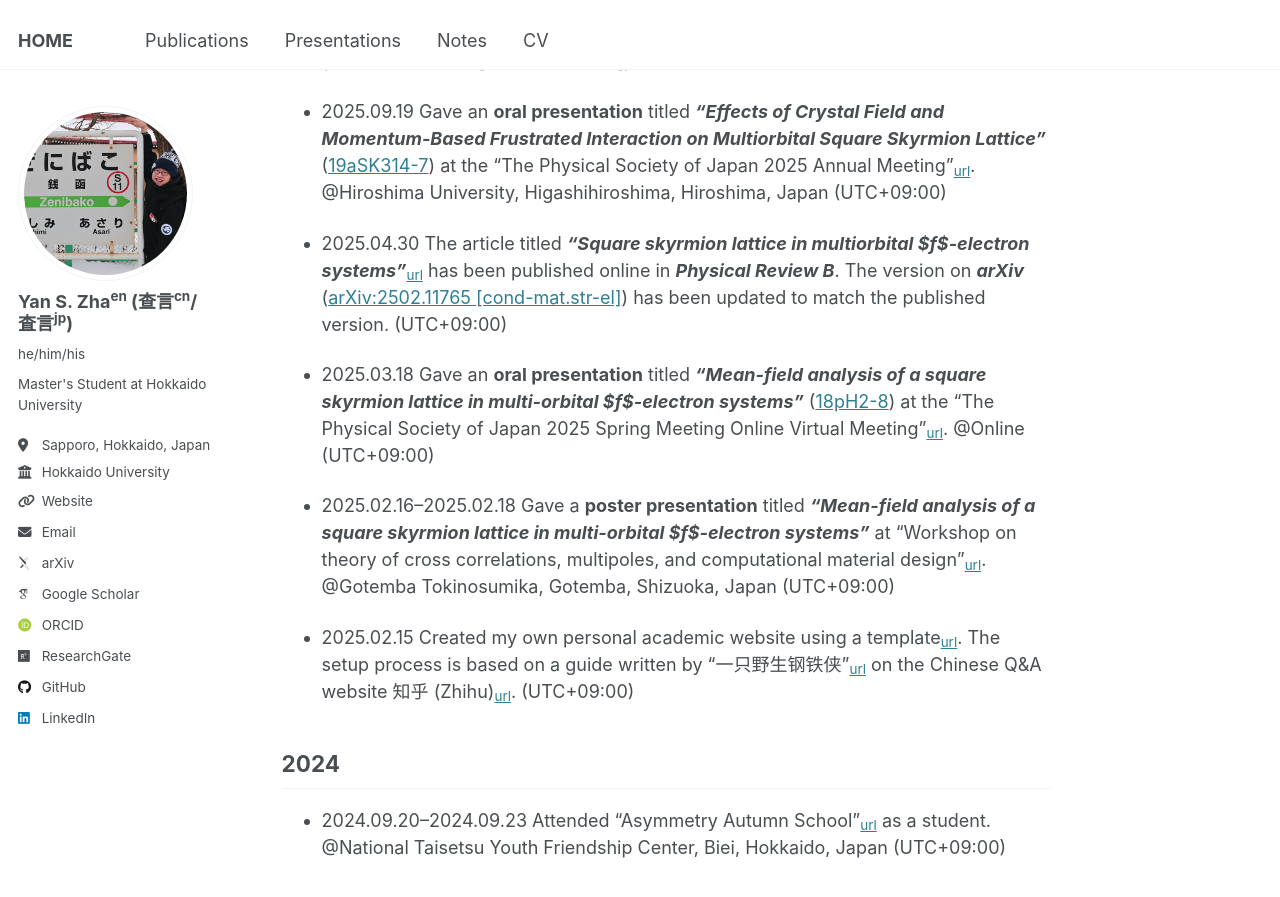
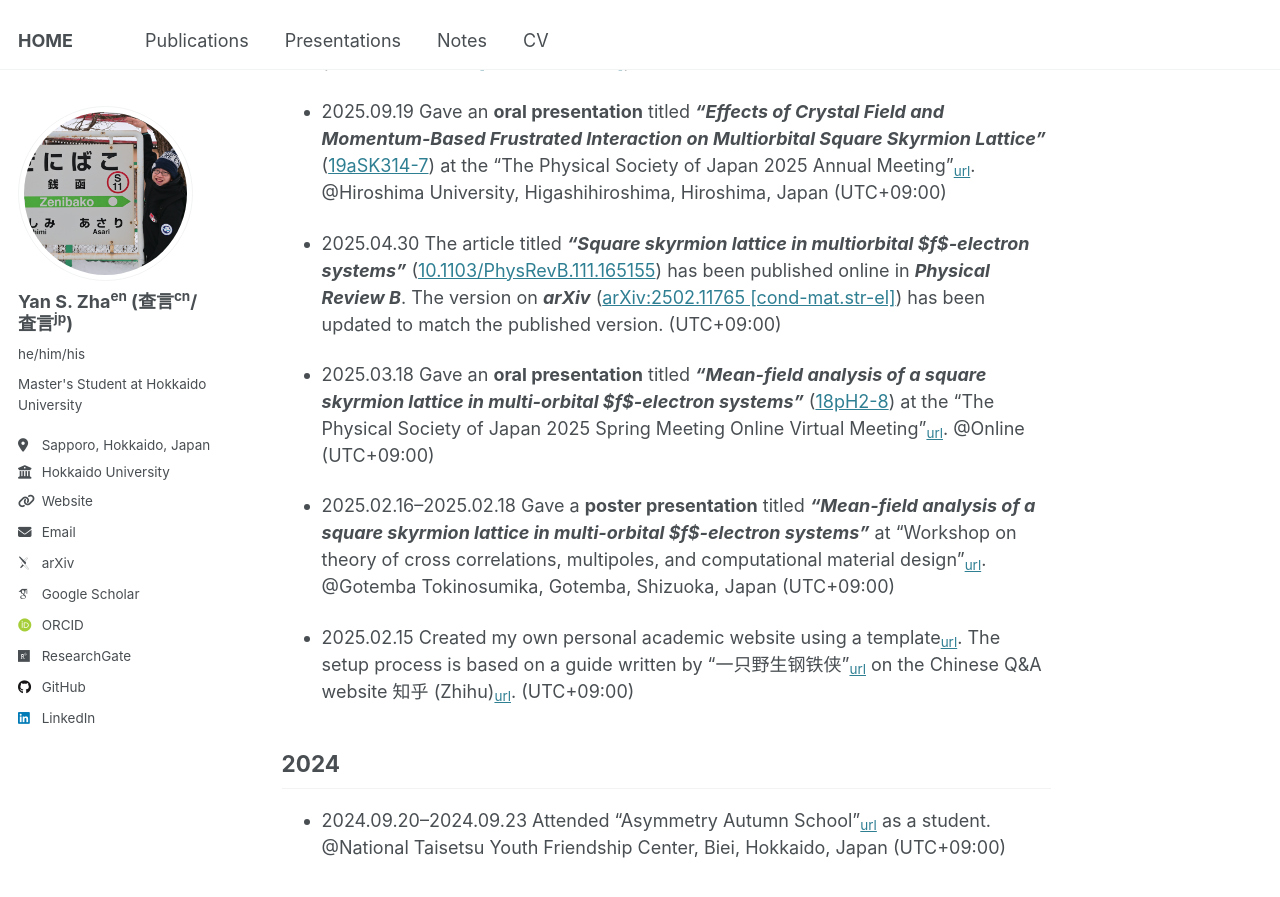
Before and after one commit to yzhacn/yzhacn.github.io, a Jekyll site: the page built from _pages/about.md, in a window 1280 px wide and 900 px high, scrolled down 897 px. Shown: the top 897 px of the window. Built offline with Jekyll 4.4.1, drawn with Linux system fonts in a browser that asks for light colours; some web fonts are replaced.

Commit message:
Update about.md

```diff
--- a/_pages/about.md
+++ b/_pages/about.md
@@ -27,7 +27,7 @@ NEWS
 
 * 2025.09.19 Gave an **oral presentation** titled ***"Effects of Crystal Field and Momentum-Based Frustrated Interaction on Multiorbital Square Skyrmion Lattice"*** ([19aSK314-7](https://onsite.gakkai-web.net/jps/jps_search/2025au/data2/html/program08.html#j19aSK314)) at the "The Physical Society of Japan 2025 Annual Meeting"<sub>[url](https://www.jps.or.jp/english/)</sub>. @Hiroshima University, Higashihiroshima, Hiroshima, Japan (UTC+09:00)
 
-* 2025.04.30 The article titled ***"Square skyrmion lattice in multiorbital $f$-electron systems"***<sub>[url](https://journals.aps.org/prb/abstract/10.1103/PhysRevB.111.165155)</sub> has been published online in ***Physical Review B***. The version on ***arXiv*** ([arXiv:2502.11765  [cond-mat.str-el]](https://arxiv.org/abs/2502.11765)) has been updated to match the published version. (UTC+09:00)
+* 2025.04.30 The article titled ***"Square skyrmion lattice in multiorbital $f$-electron systems"*** ([10.1103/PhysRevB.111.165155](https://journals.aps.org/prb/abstract/10.1103/PhysRevB.111.165155)) has been published online in ***Physical Review B***. The version on ***arXiv*** ([arXiv:2502.11765  [cond-mat.str-el]](https://arxiv.org/abs/2502.11765)) has been updated to match the published version. (UTC+09:00)
 
 * 2025.03.18 Gave an **oral presentation** titled ***"Mean-field analysis of a square skyrmion lattice in multi-orbital $f$-electron systems"*** ([18pH2-8](https://onsite.gakkai-web.net/jps/jps_search/2025sp/data2/html/program08.html#j18pH2)) at the "The Physical Society of Japan 2025 Spring Meeting Online Virtual Meeting"<sub>[url](https://www.jps.or.jp/english/meetings-and-awards/spring/spring-meeting.html)</sub>. @Online (UTC+09:00)
 
```
